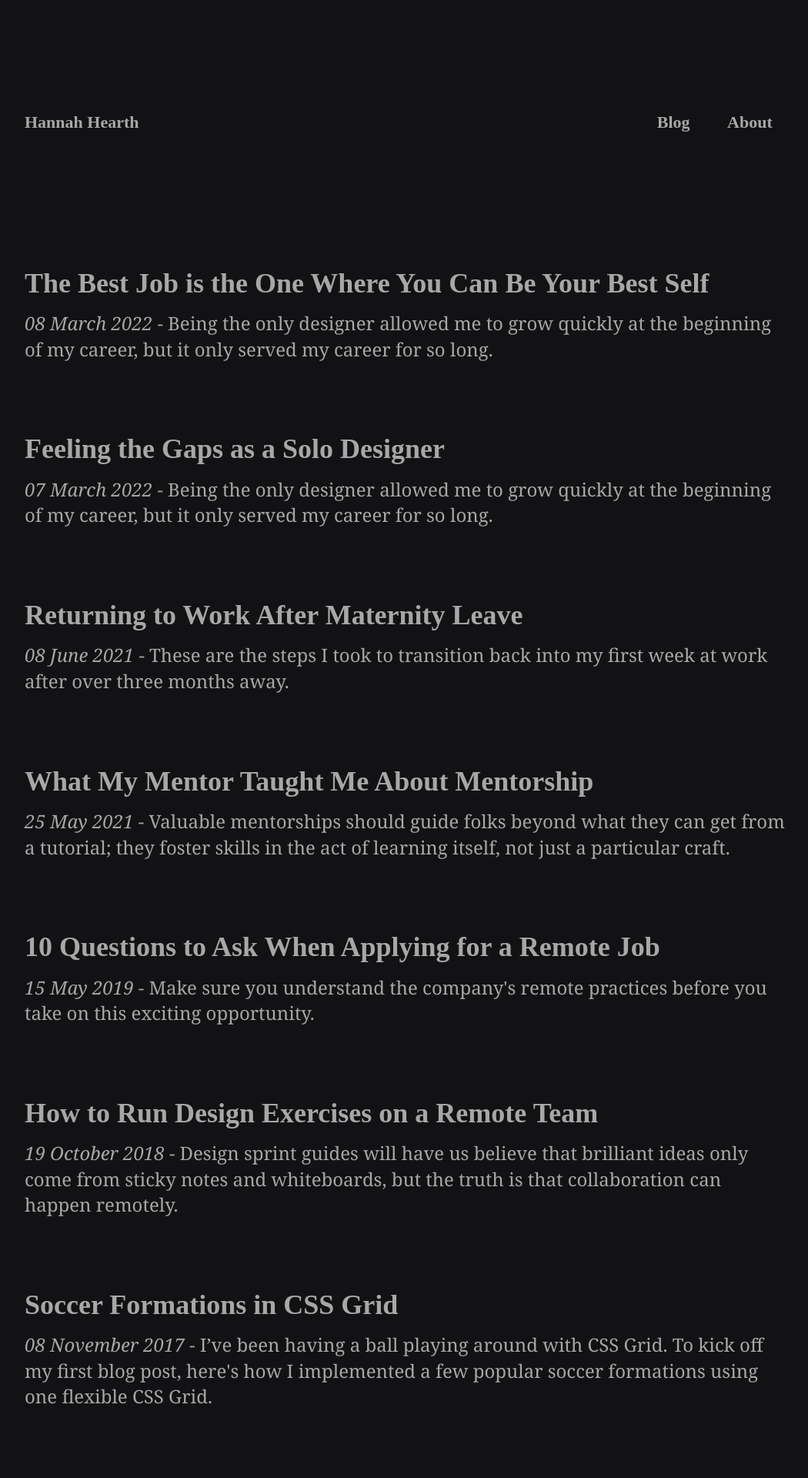
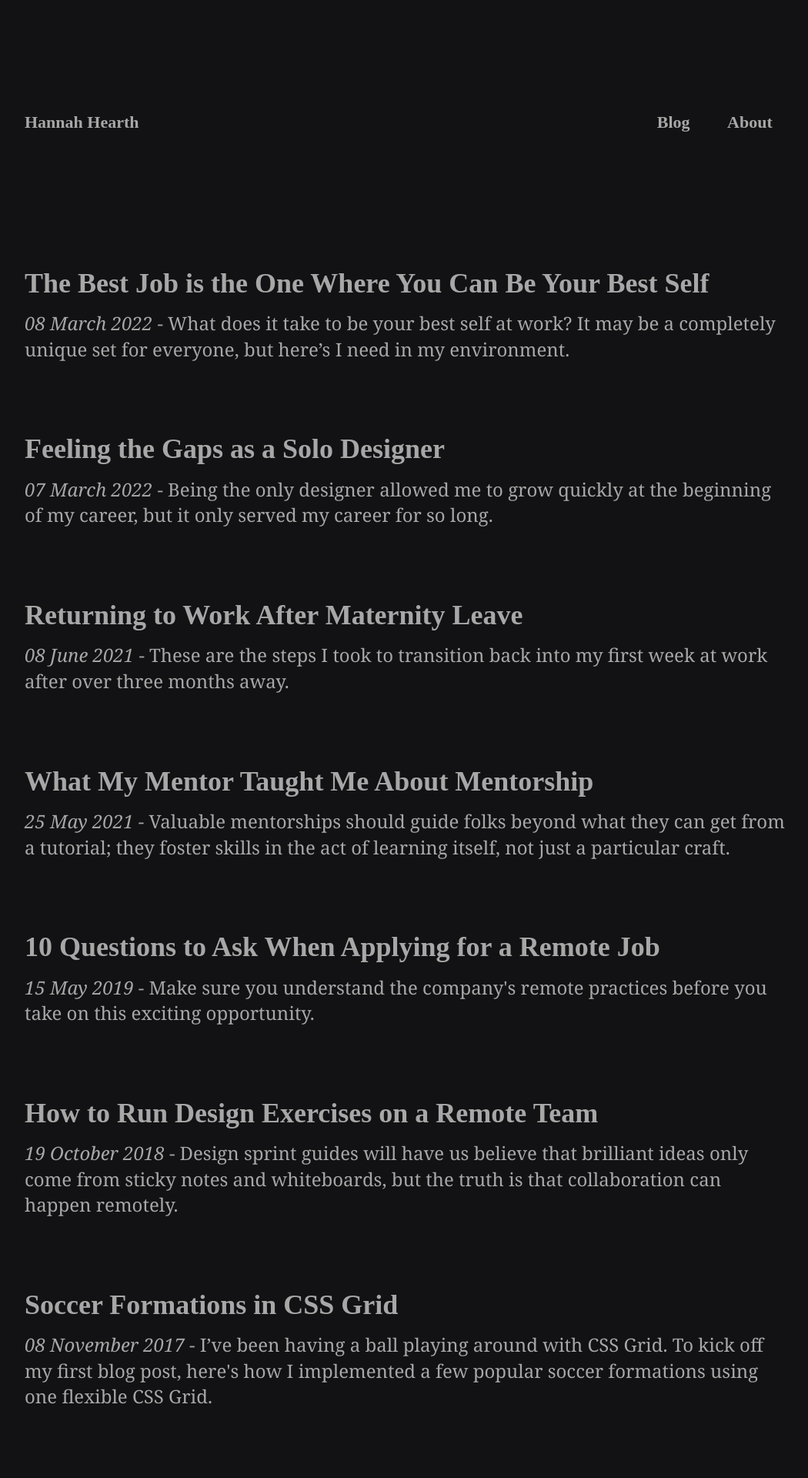
Before and after one commit to hannahhearth/hannahhearth.github.io, a Jekyll site: the page built from index.html, in a window 1280 px wide. Shown: the top 1920 px of the page at 77% size, without its empty margins (112-1162 px from the left). Built offline with Jekyll 4.4.1, drawn with Linux system fonts in a browser that asks for light colours; some web fonts are replaced; a script that is not in the unit is left out.

Commit message:
Fix description of post

```diff
--- a/_posts/2022-03-08-The-Best-Job-Is-The-One-Where-You-Can-Be-Your-Best-Self.html
+++ b/_posts/2022-03-08-The-Best-Job-Is-The-One-Where-You-Can-Be-Your-Best-Self.html
@@ -2,8 +2,8 @@
 layout: post
 title:  "The Best Job is the One Where You Can Be Your Best Self"
 date:   2022-03-08
-description: "Being the only designer allowed me to grow quickly at the
-beginning of my career, but it only served my career for so long."
+description: "What does it take to be your best self at work? It may be a
+completely unique set for everyone, but here’s I need in my environment."
 image: /assets/images/best-og.png
 ---
 
```
